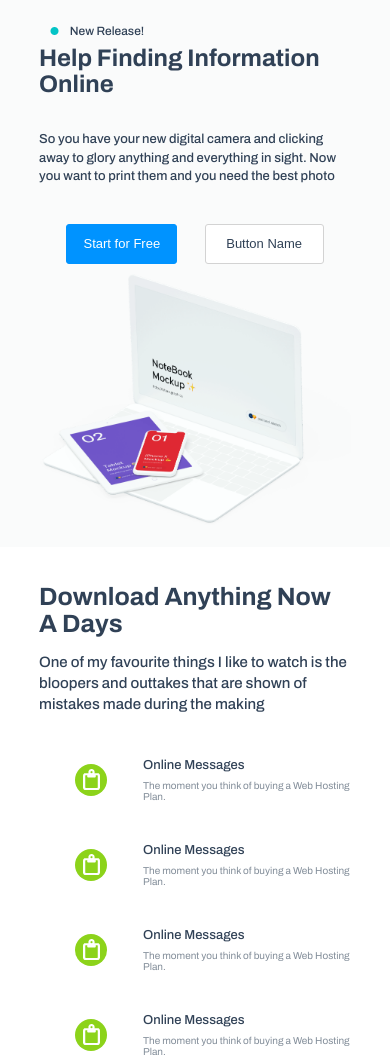
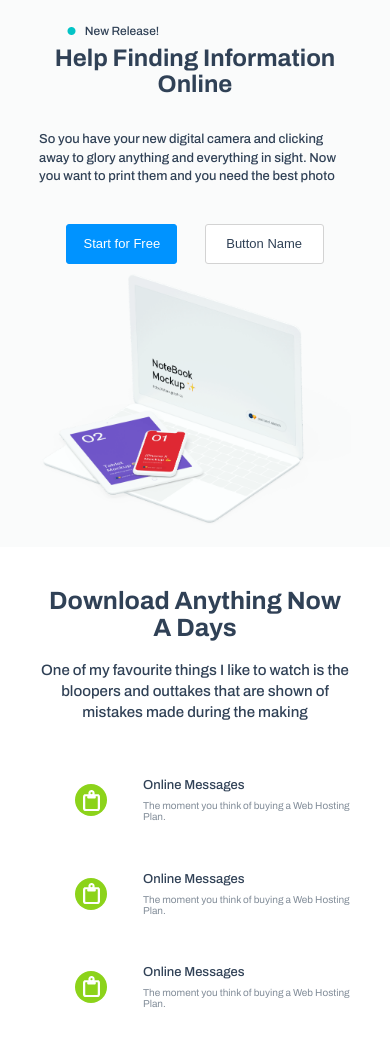
Before and after one commit to Aeilon/landing-page, a Gatsby site: page / in a window 390 px wide. Shown: the part 59-1114 px from the top of the page. Built offline with nearby package versions, Linux system fonts and the light colour scheme; Gatsby itself is replaced by a stand-in of ours.

Commit message:
refactor: Add responsive Features section

```diff
--- a/src/components/Features/Feature/index.js
+++ b/src/components/Features/Feature/index.js
@@ -18,11 +18,26 @@
   justify-content: center;
   align-items: center;
   border-radius: 100%;
+  @media (min-width: 425px) {
+    height: 38px;
+    width: 38px;
+  }
+  @media (min-width: 768px) {
+    height: 48px;
+    width: 48px;
+  }
 `
 const FeatureBox = styled.div`
   width: 100%;
   height: 60px;
   display: flex;
+
+  @media (min-width: 425px) {
+    height: 65px;
+  }
+  @media (min-width: 1600px) {
+    padding-left: 35px;
+  }
 `
 const TextBox = styled.div`
   height: 100%;
@@ -30,18 +45,53 @@
   display: flex;
   flex-direction: column;
   justify-content: space-evenly;
+
+  @media (min-width: 1024px) {
+    flex: 3;
+  }
+  @media (min-width: 1440px) {
+    flex: 4;
+  }
+  @media (min-width: 1600px) {
+    flex: 6;
+  }
 `
 const SH3 = styled.h3`
   font-size: 13px;
   font-family: Archivo, sans-serif;
   font-weight: 500;
   color: #304156;
+
+  @media (min-width: 425px) {
+    font-size: 14px;
+  }
+  @media (min-width: 768px) {
+    font-size: 15px;
+  }
+  @media (min-width: 1024px) {
+    font-size: 18px;
+  }
+  @media (min-width: 1440px) {
+    font-size: 20px;
+  }
 `
 const SH5 = styled.h5`
   font-family: Archivo, sans-serif;
   font-weight: 400;
   font-size: 10px;
   color: #828d99;
+  @media (min-width: 425px) {
+    font-size: 11px;
+  }
+  @media (min-width: 768px) {
+    font-size: 13px;
+  }
+  @media (min-width: 1024px) {
+    font-size: 14px;
+  }
+  @media (min-width: 1440px) {
+    font-size: 15px;
+  }
 `
 
 const Feature = () => {
--- a/src/components/Features/index.js
+++ b/src/components/Features/index.js
@@ -4,11 +4,20 @@
 
 const FeaturesSection = styled.section`
   width: 100%;
-  height: 550px;
+  height: 600px;
   display: flex;
   justify-content: center;
   padding-bottom: 20px;
   padding-top: 20px;
+
+  @media (min-width: 768px) {
+    height: 480px;
+  }
+  @media (min-width: 1440px) {
+    height: 722px;
+    padding-top: 55px;
+    padding-bottom: 55px;
+  }
 `
 const Wrapper = styled.div`
   width: 80%;
@@ -16,6 +25,13 @@
   display: flex;
   flex-direction: column;
   align-items: center;
+  justify-content: center;
+  @media (min-width: 768px) {
+    width: 70%;
+  }
+  @media (min-width: 1440px) {
+    width: 75%;
+  }
 `
 
 const TextBox = styled.div`
@@ -23,7 +39,17 @@
   flex: 1;
   display: flex;
   flex-direction: column;
-  align-items: center;
+
+  @media (min-width: 768px) {
+    width: 75%;
+    flex: 0;
+    height: 230px;
+  }
+  @media (min-width: 1440px) {
+    width: 70%;
+    flex: 0;
+    height: 170px;
+  }
 `
 const SH1 = styled.h1`
   font-family: Archivo, sans-serif;
@@ -33,15 +59,41 @@
   display: flex;
   justify-content: center;
   align-items: center;
+  text-align: center;
   flex: 1;
+
+  @media (min-width: 768px) {
+    font-size: 27px;
+  }
+  @media (min-width: 1024px) {
+    font-size: 29px;
+  }
+  @media (min-width: 1440px) {
+    font-size: 32px;
+    flex: 2;
+  }
 `
 const SH2 = styled.h2`
   font-family: Archivo, sans-serif;
   font-weight: 500;
   font-size: 15px;
   color: #304156;
+  text-align: center;
   flex: 1;
   line-height: 1.4;
+
+  @media (min-width: 768px) {
+    font-size: 16px;
+  }
+  @media (min-width: 1024px) {
+    font-size: 17px;
+  }
+  @media (min-width: 1440px) {
+    font-size: 18px;
+    line-height: 1.8;
+  }
+  @media (min-width: 1600px) {
+  }
 `
 const FeaturesBox = styled.div`
   width: 100%;
@@ -50,6 +102,19 @@
   flex-direction: column;
   justify-content: space-around;
   align-items: center;
+
+  @media (min-width: 768px) {
+    display: grid;
+    grid-template-columns: repeat(2, 1fr);
+    grid-template-rows: repeat(2, 1fr);
+  }
+  @media (min-width: 1440px) {
+    display: grid;
+    grid-template-columns: repeat(2, 1fr);
+    grid-template-rows: repeat(2, 1fr);
+    flex: 0;
+    height: 300px;
+  }
 `
 
 export default () => {
--- a/src/components/Header/Alert/index.js
+++ b/src/components/Header/Alert/index.js
@@ -7,6 +7,17 @@
   height: 28px;
   display: flex;
   flex: 1;
+  padding-left: 20px;
+
+  @media (min-width: 768px) {
+    flex: 2;
+    padding-left: 45px;
+    width: 170px;
+  }
+  @media (min-width: 1440px) {
+    padding-left: 0;
+    flex: 1;
+  }
 `
 const AlertImg = styled.div`
   flex: 1;
@@ -19,6 +30,10 @@
   display: flex;
   align-items: center;
   justify-content: flex-start;
+
+  @media (min-width: 1600px) {
+    flex: 6;
+  }
 `
 const SH3 = styled.h3`
   font-family: Archivo, sans-serif;
--- a/src/components/Header/index.js
+++ b/src/components/Header/index.js
@@ -44,6 +44,10 @@
     width: 75%;
     margin-left: 10%;
   }
+  @media (min-width: 1600px) {
+    width: 80%;
+    margin-left: 15%;
+  }
 `
 const HeaderBox = styled.div`
   width: 100%;
@@ -52,7 +56,7 @@
   flex-direction: column;
 
   @media (min-width: 768px) {
-    flex: 2;
+    height: 200px;
   }
   @media (min-width: 1440px) {
     height: 50%;
@@ -80,11 +84,20 @@
   @media (min-width: 425px) {
     width: 90%;
   }
+  @media (min-width: 552px) {
+    width: 75%;
+  }
+  @media (min-width: 632px) {
+    width: 65%;
+  }
   @media (min-width: 768px) {
-    width: 55%;
+    width: 75%;
   }
   @media (min-width: 1440px) {
     width: 95%;
+  }
+  @media (min-width: 1600px) {
+    width: 80%;
   }
 `
 const SH1 = styled.h1`
@@ -93,6 +106,7 @@
   font-size: 24px;
   flex: 3;
   color: #304156;
+  text-align: center;
 
   @media (min-width: 768px) {
     font-size: 28px;
@@ -102,6 +116,7 @@
   }
   @media (min-width: 1440px) {
     font-size: 38px;
+    text-align: start;
   }
 `
 const SH5 = styled.h5`
@@ -168,6 +183,9 @@
     width: 171px;
     height: 48px;
   }
+  @media (min-width: 1600px) {
+    margin-right: 12px;
+  }
 `
 const WhiteButton = styled.button`
   width: 119px;
@@ -201,6 +219,9 @@
     height: 48px;
     font-size: 18px;
   }
+  @media (min-width: 1600px) {
+    margin-right: 12px;
+  }
 `
 
 export default () => {
--- a/src/components/TopBar/index.js
+++ b/src/components/TopBar/index.js
@@ -10,6 +10,19 @@
   align-items: center;
   height: 56px;
   padding: 0 18px;
+  @media (min-width: 425px) {
+    padding: 0 20px;
+  }
+  @media (min-width: 768px) {
+    padding-left: 25px;
+  }
+  @media (min-width: 1024px) {
+    padding-left: 30px;
+  }
+  @media (min-width: 1440px) {
+    padding-right: 25px;
+    padding-left: 40px;
+  }
 `
 
 export default () => (
```
